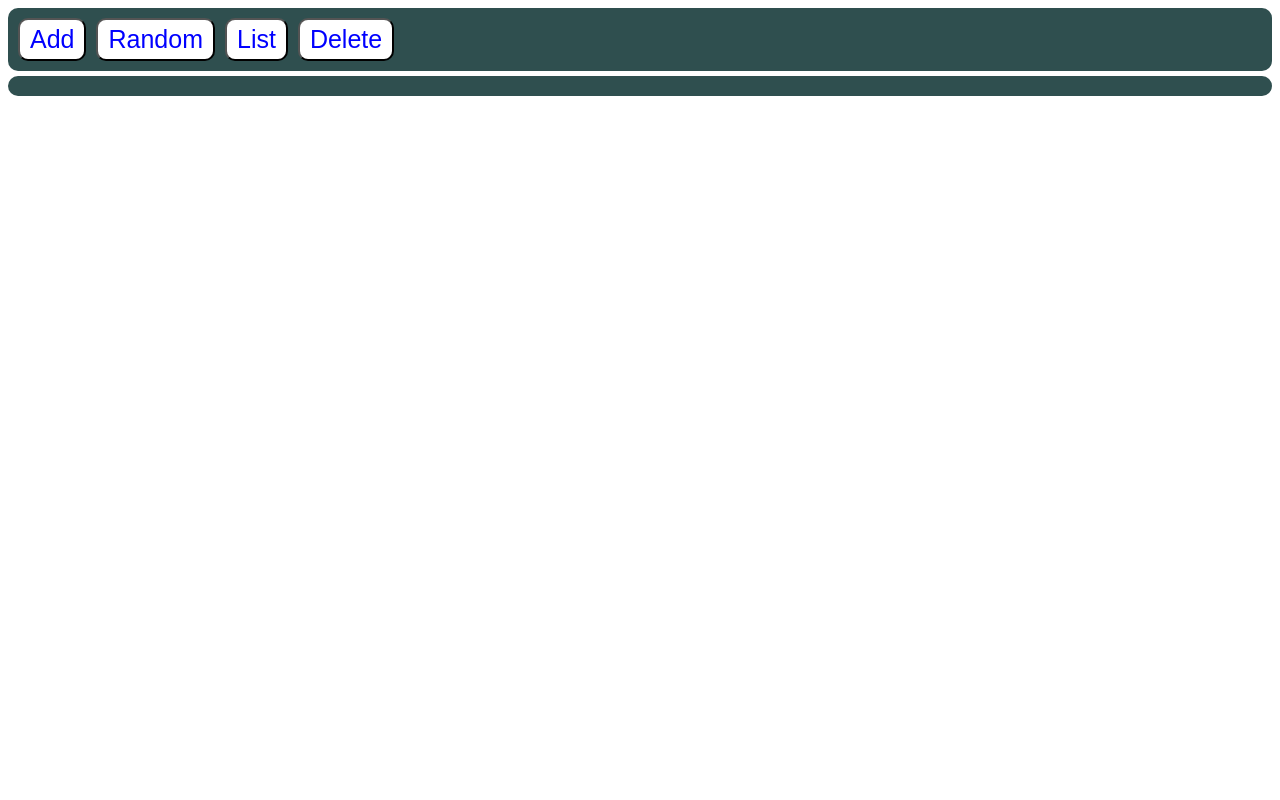
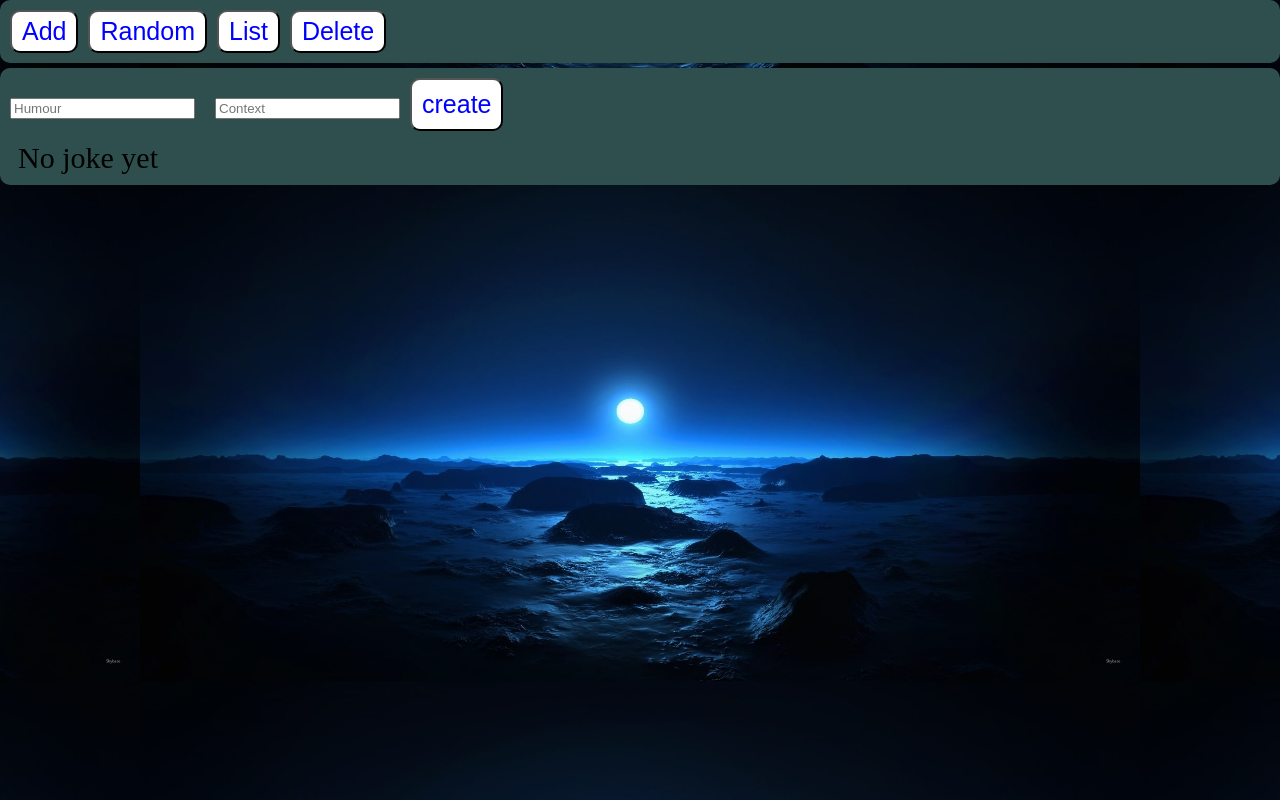
Before and after one commit to biraj-phuyal/jokes-frontend, a React (Vite) app: page / in a window 1280 px wide. Built offline with nearby package versions, Linux system fonts and the light colour scheme.

Commit message:
Adding background

```diff
--- a/src/App.jsx
+++ b/src/App.jsx
@@ -1,7 +1,7 @@
 import { use, useEffect, useState } from "react";
 
 const App = () => {
-  const [tab, setTab] = useState(0);
+  const [tab, setTab] = useState("add");
 
   return (
     <div className="tab-container">
@@ -9,7 +9,7 @@
         <button onClick={() => setTab("add")}> Add </button>
         <button onClick={() => setTab("randomJoke")}>Random</button>
         <button onClick={() => setTab("allJokes")}>List</button>
-        <button onClick={() => setTab("allJokes")}>Delete</button>
+        <button onClick={() => setTab("")}>Delete</button>
       </div>
       <div className="tab-content">
         <TabContent tab={tab} />
--- a/src/index.css
+++ b/src/index.css
@@ -6,6 +6,14 @@
   background-color: white;
   border-radius: 10px;
   position: left;
+}
+
+body{
+  background-image: url('night.jpg');
+  background-size: 1000px;
+  background-position: center;
+  margin: 0;
+  height: 100vh;
 }
 
 .tab-container {
```
Also changed, not shown: src/night.jpg (added).
